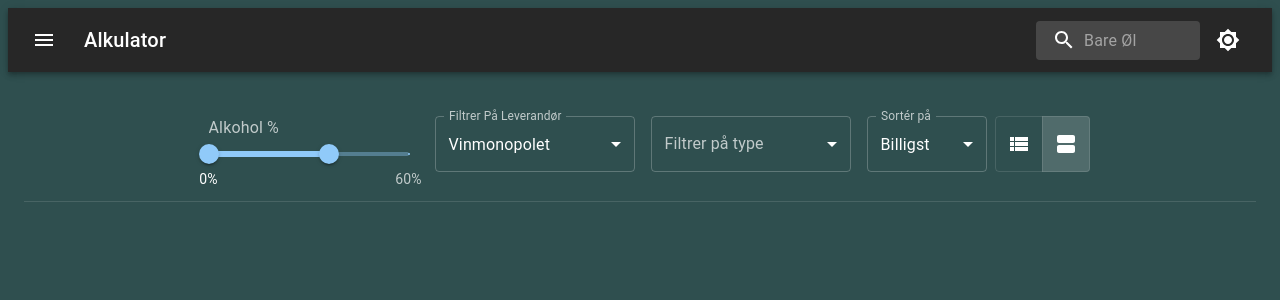
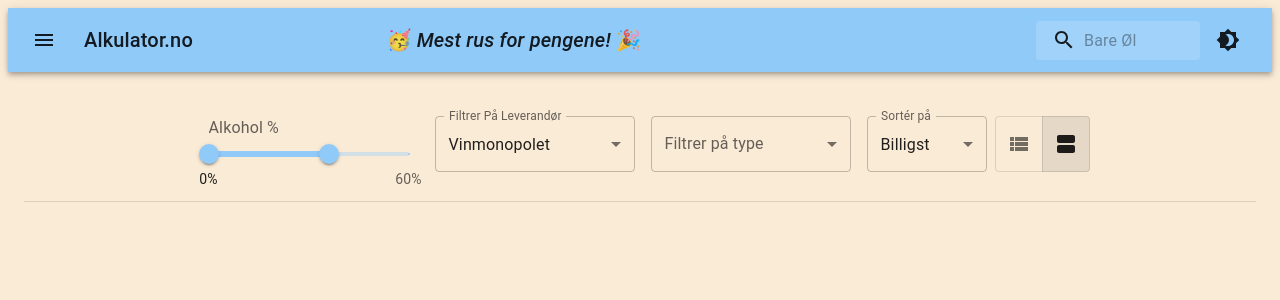
Before and after one commit to arienshibani/alkulator-web, a Next.js app: page / in a window 1280 px wide. Shown: the top 300 px of the page. Built offline with nearby package versions, Linux system fonts and the light colour scheme.

Commit message:
feat(AppBar.js): ✨ Add actual NextJS Links and respective routes to the items in the sidebar menu

```diff
--- a/components/Grid/Grid.js
+++ b/components/Grid/Grid.js
@@ -24,8 +24,6 @@ export default function FullWidthGrid() {
   const [distributorsSelected, setDistributorsSelected] = useState(["Vinmonopolet"]);
   const [abvPercentage, setabvPercentage] = React.useState([0, 60]);
   const [searchResult, setSearchResult] = useState([]);
-
-  console.log(alcoholTypesSelected);
 
   const handleSearch = async () => {
     try {
--- a/components/NavBar/AppBar.js
+++ b/components/NavBar/AppBar.js
@@ -19,6 +19,8 @@ import GitHubIcon from "@mui/icons-material/GitHub";
 import LiquorIcon from "@mui/icons-material/Liquor";
 import CalculateIcon from "@mui/icons-material/Calculate";
 import Link from "@mui/material/Link";
+
+import NextLink from "next/link";
 
 export default function SearchAppBar(props) {
   const [isDrawerOpen, setIsDrawerOpen] = useState(false);
@@ -42,9 +44,15 @@ export default function SearchAppBar(props) {
             noWrap
             component="div"
             sx={{ flexGrow: 1, display: { xs: "none", sm: "block" } }}>
-            Alkulator
+            Alkulator.no
           </Typography>
-
+          <Typography
+            variant="h6"
+            noWrap
+            component="div"
+            sx={{ flexGrow: 1, display: { xs: "none", sm: "none", lg: "block" } }}>
+            🥳<i> Mest rus for pengene! </i> 🎉
+          </Typography>
           <Typography
             variant="h6"
             noWrap
@@ -74,21 +82,26 @@ export default function SearchAppBar(props) {
 
         <Drawer open={isDrawerOpen} onClose={() => setIsDrawerOpen(false)} >
           <List sx={{ margin: "50px" }}>
+            <NextLink href="/">
               <ListItem button>
                 <ListItemText primary="Hjem" />
                 <LiquorIcon sx={{ marginLeft: "10px" }} />
               </ListItem>
+            </NextLink>
 
+            <NextLink href="/blog">
               <ListItem button>
                 <ListItemText primary="Nyheter" />
                 <NewspaperIcon sx={{ marginLeft: "10px" }} />
               </ListItem>
+            </NextLink>
 
+            <NextLink href="/alkuler">
               <ListItem button>
                 <ListItemText primary="Alkulator" />
                 <CalculateIcon sx={{ marginLeft: "10px" }} />
               </ListItem>
-
+            </NextLink>
           </List>
 
           <Link
--- a/pages/api/blog/addPost.js
+++ b/pages/api/blog/addPost.js
@@ -4,7 +4,7 @@ const addPost = async (req, res) => {
   try {
     const client = await clientPromise;
     const db = client.db("alkulatorBlog");
-    const { title, content } = req.body;
+    const { title, content, author, timestamp } = req.body;
 
     const post = await db.collection("posts").insertOne({
       title,
--- a/pages/blog/index.js
+++ b/pages/blog/index.js
@@ -15,7 +15,7 @@ const renderBlogPost = (title, content) => {
 };
 
 export default function BlogPost(posts) {
-  const [mode, setMode] = useState("dark");
+  const [mode, setMode] = useState("light");
   const colorMode = useMemo(
     () => ({
       toggleColorMode: () => {
@@ -67,7 +67,7 @@ export default function BlogPost(posts) {
 
 export async function getServerSideProps() {
   try {
-    let response = await fetch("http://localhost:3001/api/blog/getPosts");
+    let response = await fetch("http://localhost:3000/api/blog/getPosts");
     let posts = await response.json();
 
     return {
--- a/pages/index.js
+++ b/pages/index.js
@@ -12,7 +12,7 @@ const ColorModeContext = React.createContext({ toggleColorMode: () => { } });
 export default function App() {
   // TODO: Create functions that connect the front-end filter components into actual back-end mongoDB queries.
 
-  const [mode, setMode] = useState("dark");
+  const [mode, setMode] = useState("light");
   const colorMode = useMemo(
     () => ({
       toggleColorMode: () => {
```
Lines whose indentation alone changed are shown as unchanged.
